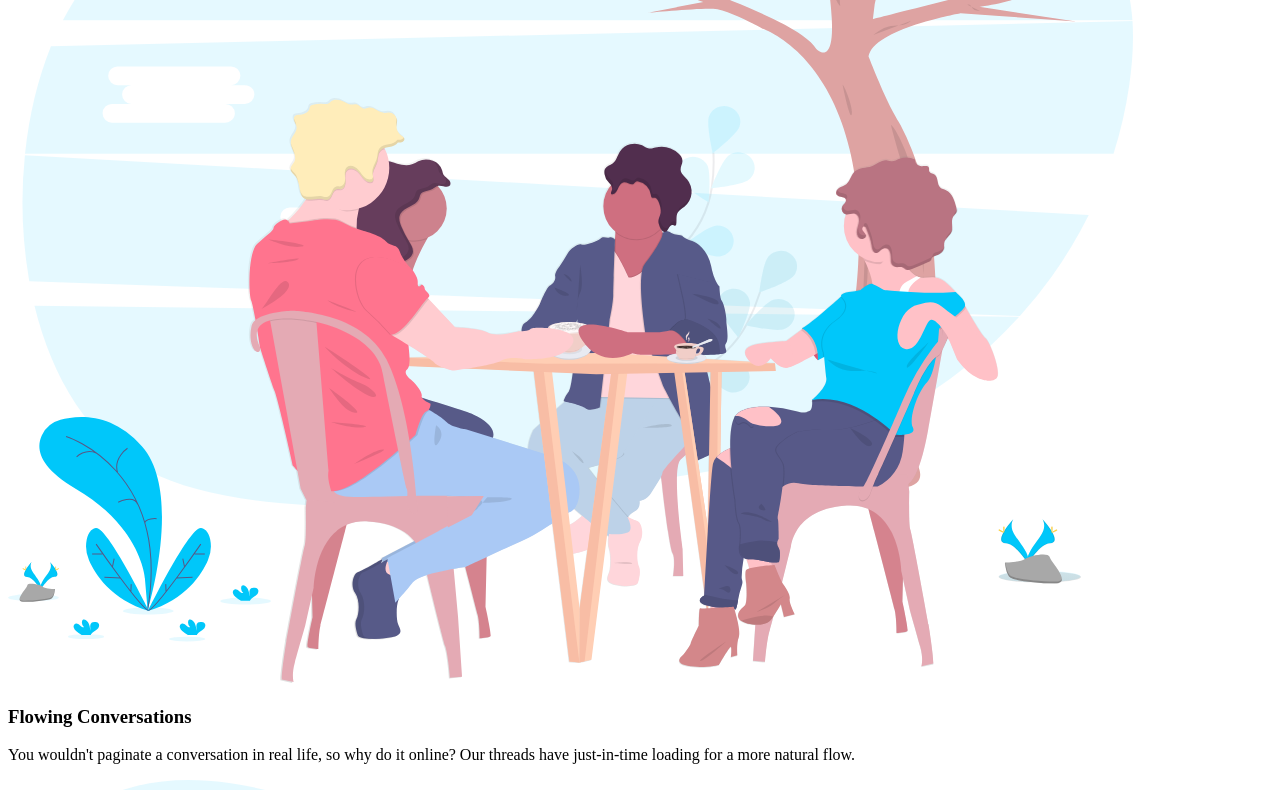
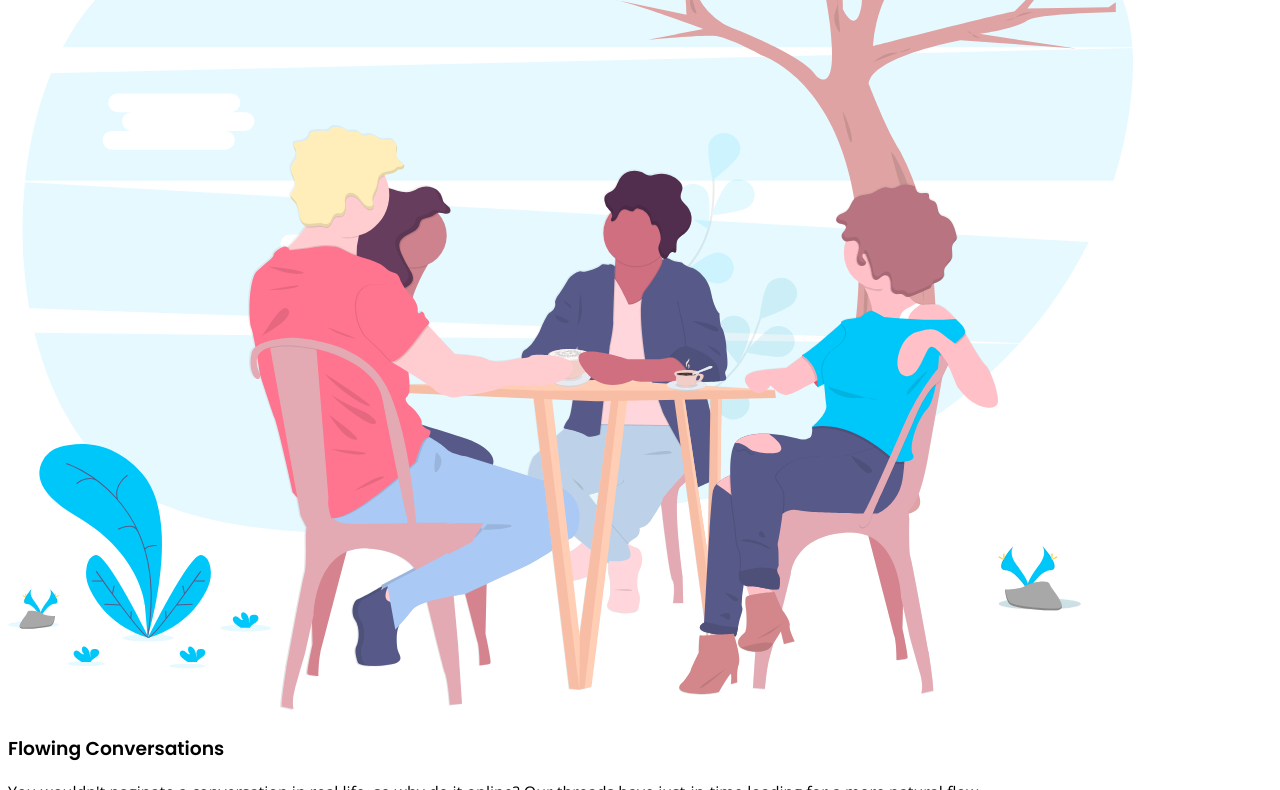
Before and after one commit to shElkhateeb/huddle-landing-page-with-alternating-feature-blocks-master, a plain HTML site: page index.html in a window 1280 px wide. Shown: the part 2010-2800 px from the top of the page. Drawn offline with nearby package versions, Linux system fonts and the light colour scheme.

Commit message:
Add fonts

```diff
--- a/Styles/style.css
+++ b/Styles/style.css
@@ -5,3 +5,12 @@
 .attribution a {
   color: hsl(228, 45%, 44%);
 }
+
+body {
+    font-family: "Open Sans", sans-serif;
+}
+
+h2,
+h3 {
+    font-family: "Poppins", sans-serif;
+}
--- a/index.html
+++ b/index.html
@@ -3,7 +3,13 @@
   <head>
     <meta charset="UTF-8" />
     <meta name="viewport" content="width=device-width, initial-scale=1.0" />
-    <!-- displays site properly based on user's device -->
+
+    <link rel="preconnect" href="https://fonts.googleapis.com" />
+    <link rel="preconnect" href="https://fonts.gstatic.com" crossorigin />
+    <link
+      href="https://fonts.googleapis.com/css2?family=Open+Sans:wght@400;700&family=Poppins:wght@600&display=swap"
+      rel="stylesheet"
+    />
 
     <link
       rel="icon"
```
